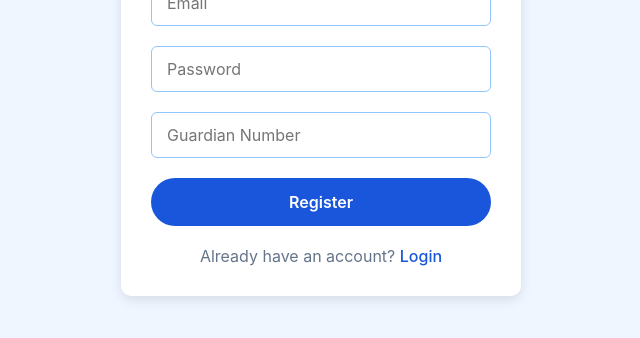
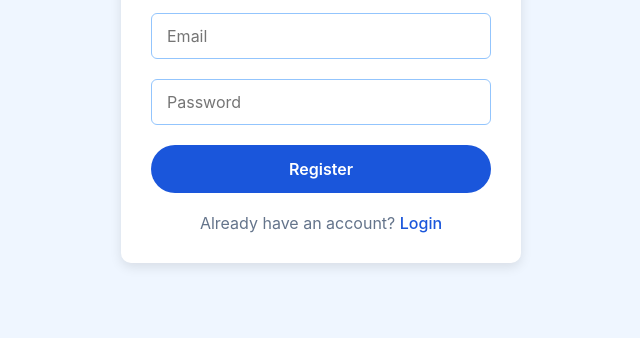
Before and after one commit to ShridharAggrwal/Buildthon-2025, a website with bundled scripts: page register.html in a window 1280 px wide. Shown: the part 312-650 px from the top of the page, without its empty margins (319-959 px from the left). Built offline with nearby package versions, Linux system fonts and the light colour scheme.

Commit message:
auth fixes 2

```diff
--- a/register.html
+++ b/register.html
@@ -12,7 +12,6 @@
         <form id="register-form">
             <input type="email" id="register-email" placeholder="Email" required>
             <input type="password" id="register-password" placeholder="Password" required>
-            <input type="tel" id="guardian-number" placeholder="Guardian Number" pattern="[0-9]{10}" required>
             <button type="submit" id="btn">Register</button>
         </form>
         <p>Already have an account? <a href="login.html">Login</a></p>
```
